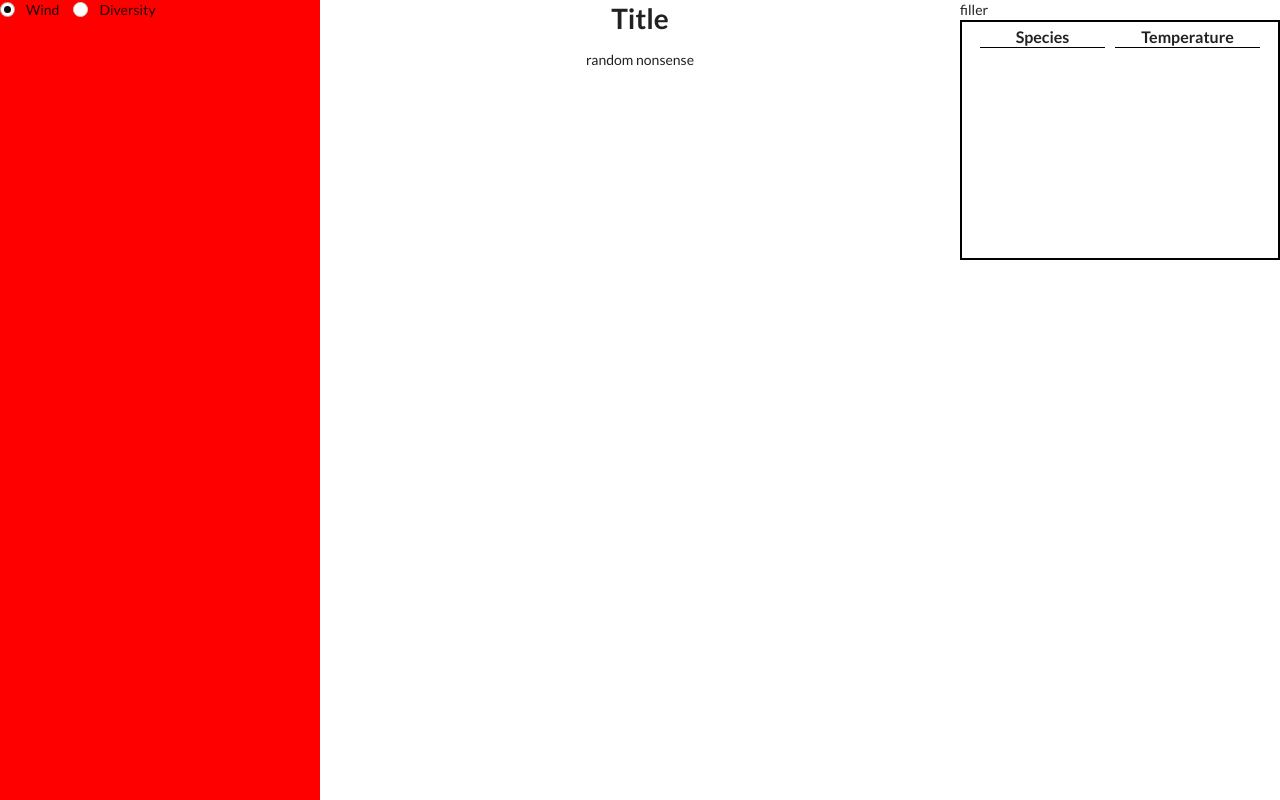
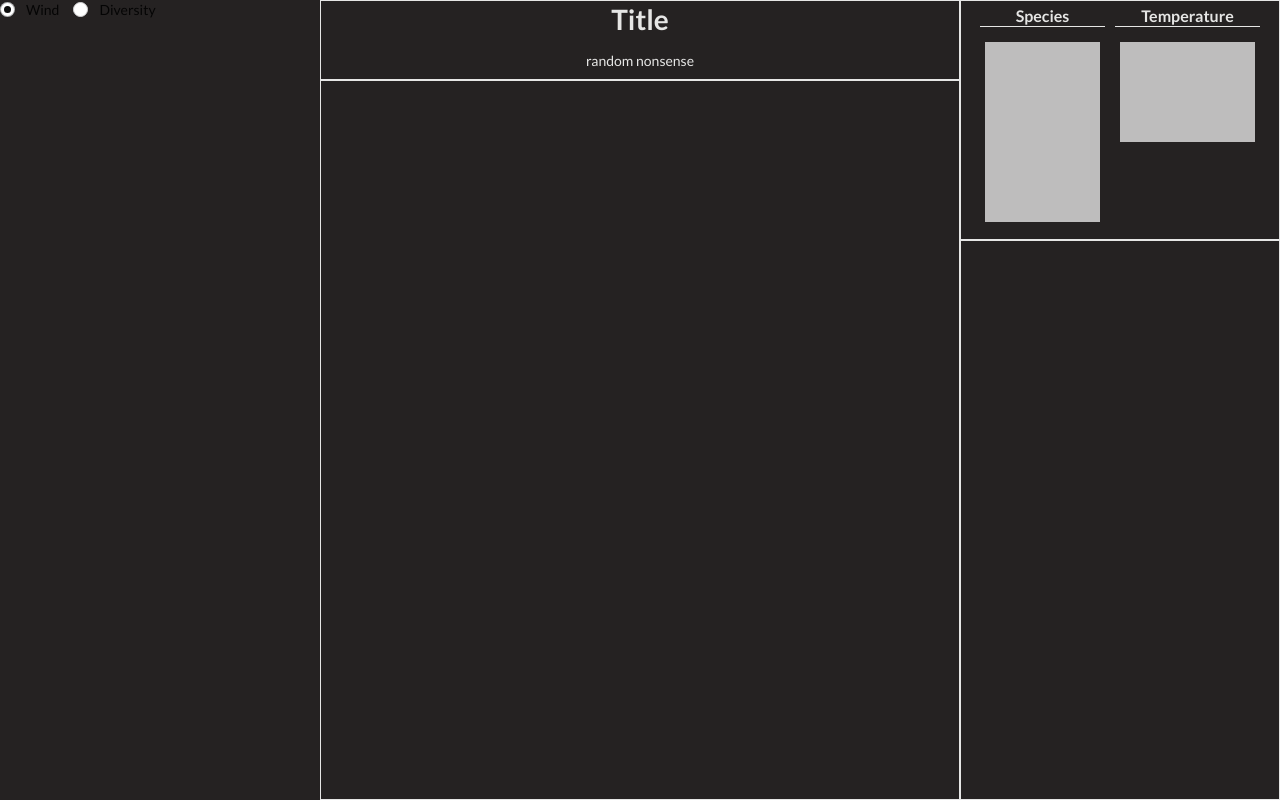
Before and after one commit to paulinalei/vidi-storytelling, a website: page index.html in a window 1280 px wide. Drawn offline with nearby package versions, Linux system fonts and the light colour scheme.

Commit message:
restyling + scaling

```diff
--- a/index.html
+++ b/index.html
@@ -39,13 +39,13 @@
     </div>
 
 <div id="blockB" class="block">
-    <div id="blockB1">
+    <div id="blockB1" class="border">
       <div class="textContent">
-        <h1 class="title">Title</h1>
+        <h1 id="title" class="title">Title</h1>
         <p id="text">random nonsense</p>
       </div>
     </div>
-    <div id="blockB2">
+    <div id="blockB2" class="border">
       <div id="panels" class="mainView">
         <div id="grid">
           <div id="panel-1"></div>
@@ -56,12 +56,9 @@
 </div>
 
 <div id="blockC" class="block">
-  <div id="blockC1">
-    <p>filler</p>
-  </div>
-  <div id="blockC2">
+   <div id="blockC2" class="border">
     <div class="legend">
-      <div class="container legend-border">
+      <div class="container">
         <div id="legend-1">
           <div class="legendTitle">Species</div>
           <svg id="pop-legend"></svg>
@@ -73,6 +70,7 @@
       </div>
     </div>
   </div>
+  <div id="blockC1" class="border"></div>
 </div>
 
 
--- a/src/css/style.css
+++ b/src/css/style.css
@@ -1,6 +1,12 @@
-body {
+html, body {
+	height: 100vh;
+    width: 100vw;
 	margin: auto;
+	overflow: none;
+
     font-family: 'Lato', sans-serif;
+    color: #e6e6e5;
+    background-color: #252222;
 }
 canvas { width: 100%; height: 100% }
 * {
@@ -12,41 +18,49 @@ canvas { width: 100%; height: 100% }
 	z-index: 1;
 }
 
-/* For adjust widths etc */
-@media only screen and (max-width: 1200px) {
-	.container{
-		position: relative;
-	}
+/* Columns CSS */
+.container{
+	display: flex;
+    justify-content: center;
 }
 
-@media only screen and (min-width : 1200px) {
-    .container{
-	    display: flex;
-	    justify-content: center;
-	}
-}
-
-
-
-/* Columns CSS */
 .block {
 	float: left;
 }
 
 #blockA {
-	width: 25%;
-	height: 100vh;
-	background-color: red;
+	width: 25vw;
+
 }
 
 #blockB {
-	width: 50%;
-	height: 100vh;
+	width: 50vw;
 }
 
 #blockB1 {
 	text-align: center;
+	height: 10vh;
 }
+
+#blockB2 {
+	text-align: center;
+	height: 90vh;
+}
+
+#blockC {
+	width: 25vw;
+	height: 100vh;
+	display: inline-block;
+}
+
+#blockC1 {
+	height: 70vh;
+}
+
+#blockC2 {
+	height: 30vh;
+}
+
 
 #panels {
 	overflow-x: scroll;
@@ -63,10 +77,7 @@ canvas { width: 100%; height: 100% }
 	display: inline-block;
 }
 
-#blockC {
-	width: 25%;
-	display: inline-block;
-}
+
 
 /* Grid CSS */
 
@@ -102,7 +113,7 @@ canvas { width: 100%; height: 100% }
 	font-size: 16px;
 	margin: 5px;
 	font-weight: bold;
-	border-color: black;
+	border-color: #e6e6e5;
     border-bottom-style: solid;
     border-width: 1px;
 }
@@ -111,9 +122,9 @@ canvas { width: 100%; height: 100% }
 	stroke: black;
 }
 
-.legend-border{
-	border-color: black;
-	border-width: 2px;
+.border{
+	border-color: #e6e6e5;
+	border-width: 1px;
 	border-style: solid;
 }
 
--- a/src/js/render/grid.js
+++ b/src/js/render/grid.js
@@ -58,7 +58,7 @@ function addCell(xPos,yPos,textures,color, degree, config, cell,year){
 	mesh.position.set(xPos, yPos, 0);
 	group.add(mesh);
 
-	var scale = config['width'] / constants.getWidth();
+	var scale = config['width'] / 1000;
 	//Color Circle for chlorophyll
 	var cholorMesh = drawCholorphyll(xPos,yPos,cell,year,scale);
 	group.add(cholorMesh);
```
Also changed, not shown: src/js/constants.js (+5 -7 lines).
